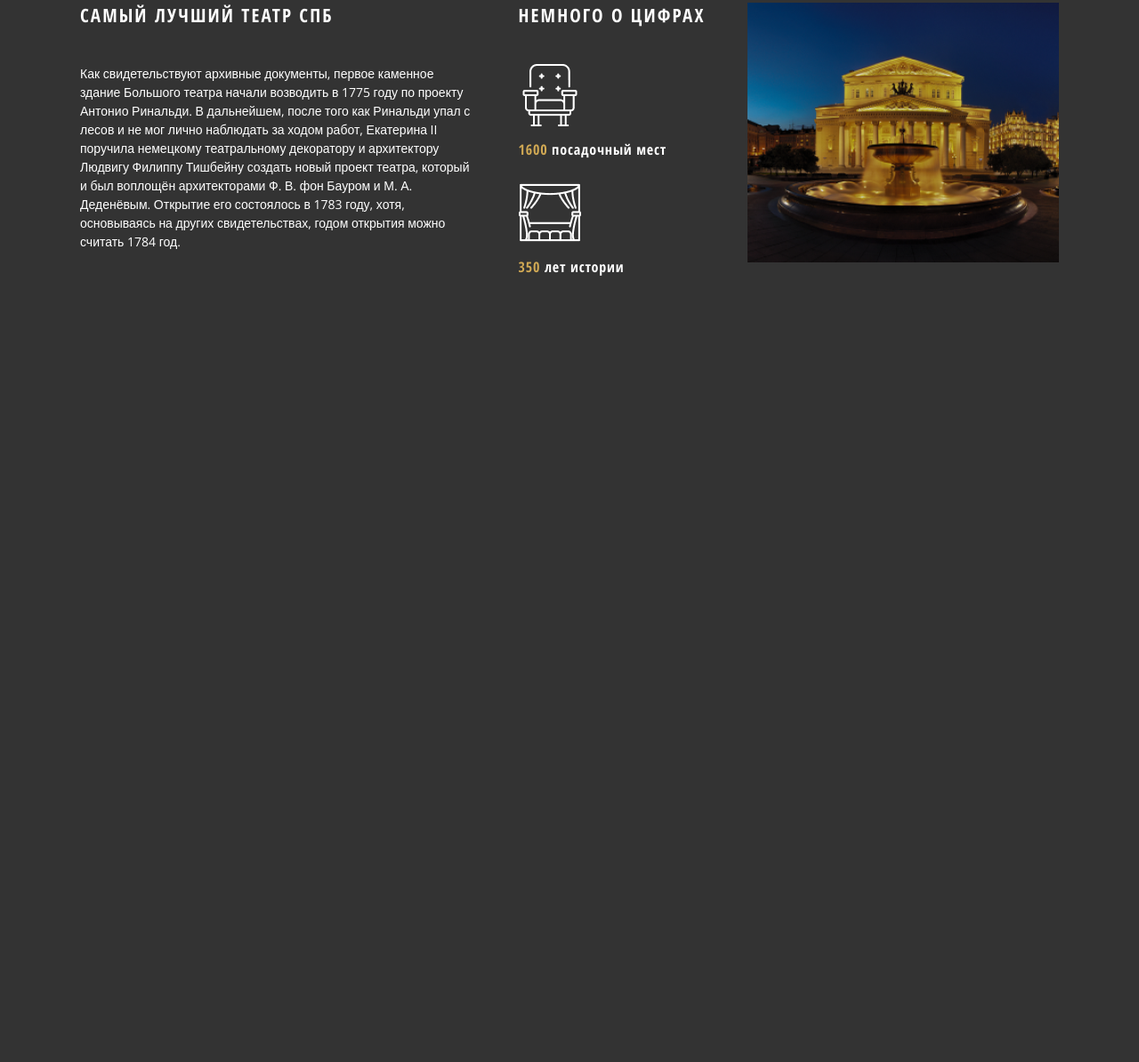
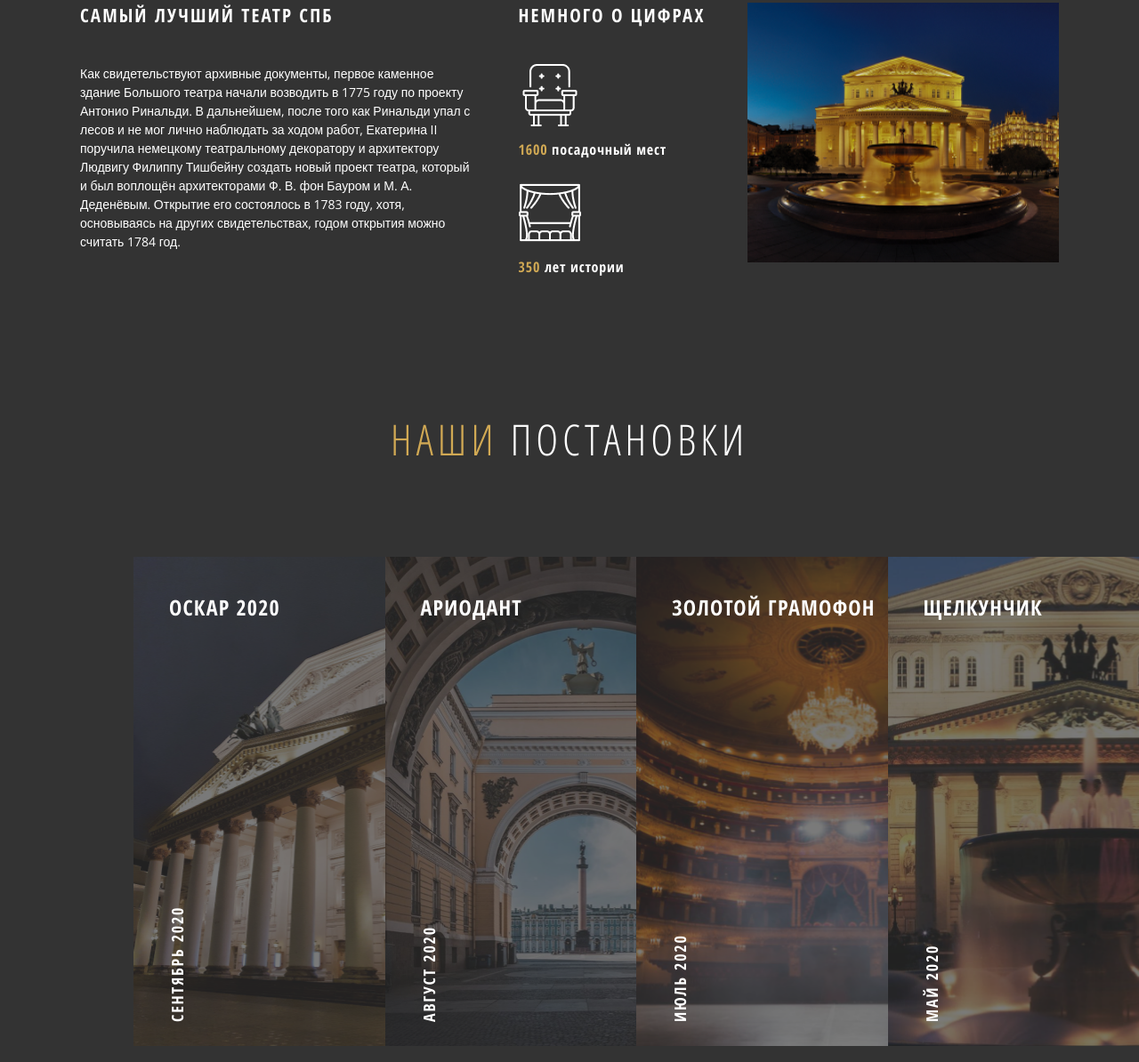
Before and after one commit to mribitkov/bolshoi-theater, a plain HTML site: page index.html in a window 1280 px wide. Shown: the part 1446-2640 px from the top of the page at 89% size. Before the commit the page ends 1907 px from the top, so only its background shows below. Drawn offline with nearby package versions, Linux system fonts and the light colour scheme.

Commit message:
Made section "Events" and "Rating".

```diff
--- a/css/style.css
+++ b/css/style.css
@@ -388,3 +388,89 @@ label, a{
 .about__numbers_item p span {
     color: #D1A954;
 }
+
+/* Events section styles */
+.events__title {
+    margin: 0;
+    font-family: 'Open Sans Condensed', sans-serif;
+    font-weight: 300;
+    font-size: 48px;
+    line-height: 65px;
+    text-align: center;
+    letter-spacing: 0.1em;
+    text-transform: uppercase;
+
+    color: #D1A954;
+}
+
+.events__title span {
+    color: #FFFFFF;
+}
+
+.events__container {
+    padding-left: 150px;
+    padding-top: 100px;
+    display: flex;
+    align-items: center;
+    justify-content: space-between;
+}
+
+
+.event__item {
+    width: 442px;
+    height: 550px;
+    position: relative;
+}
+
+.event__item .title {
+    margin: 0;
+    padding-top: 40px;
+    padding-left: 40px;
+    font-family: 'Open Sans Condensed', sans-serif;
+    font-weight: 700;
+    font-size: 24px;
+    line-height: 33px;
+    letter-spacing: 0.05em;
+    text-transform: uppercase;
+
+    color: #FFFFFF;
+}
+
+.event__item .mouth {
+    margin: 0;
+    width: 131px;
+    position: absolute;
+    left: -16px;
+    bottom: 80px;
+    font-family: 'Open Sans Condensed', sans-serif;
+    font-weight: 700;
+    font-size: 18px;
+    line-height: 25px;
+    letter-spacing: 0.1em;
+    text-transform: uppercase;
+    color: #FFFFFF;
+
+    transform: rotate(-90deg);
+}
+
+.oscar {
+    background: url("../img/events-image-1.png");
+}
+
+.ardionat {
+    background: url("../img/events-image-2.png");
+}
+
+.gold {
+    background: url("../img/events-image-3.png");
+}
+
+.chelk {
+    background: url("../img/events-image-4.png");
+}
+
+/* Rating section styles */
+.rating {
+    padding-top: 150px;
+    padding-bottom: 150px;
+}
--- a/index.html
+++ b/index.html
@@ -96,6 +96,32 @@
                 </div>
             </div>
         </section>
+        <section class="events">
+            <h3 class="events__title">наши <span>постановки</span></h3>
+            <div class="events__container">
+                <div class="event__item oscar">
+                    <h4 class="title">оскар 2020</h4>
+                    <h4 class="mouth">сентябрь 2020</h4>
+                </div>
+                <div class="event__item ardionat">
+                    <h4 class="title">ариодант</h4>
+                    <h4 class="mouth">август 2020</h4>
+                </div>
+                <div class="event__item gold">
+                    <h4 class="title">золотой грамофон</h4>
+                    <h4 class="mouth">июль 2020</h4>
+                </div>
+                <div class="event__item chelk">
+                    <h4 class="title">щелкунчик</h4>
+                    <h4 class="mouth">май 2020</h4>
+                </div>
+            </div>
+        </section>
+        <section class="rating">
+            <div class="wrapper">
+                <img src="img/rating.png" alt="Лучший театр по мнению театральных критиков Парижа">
+            </div>
+        </section>
     </main>
 </body>
 </html>
```
Also changed, not shown: img/events-image-1.png (added), img/events-image-2.png (added), img/events-image-3.png (added), img/events-image-4.png (added), img/rating.png (added).
